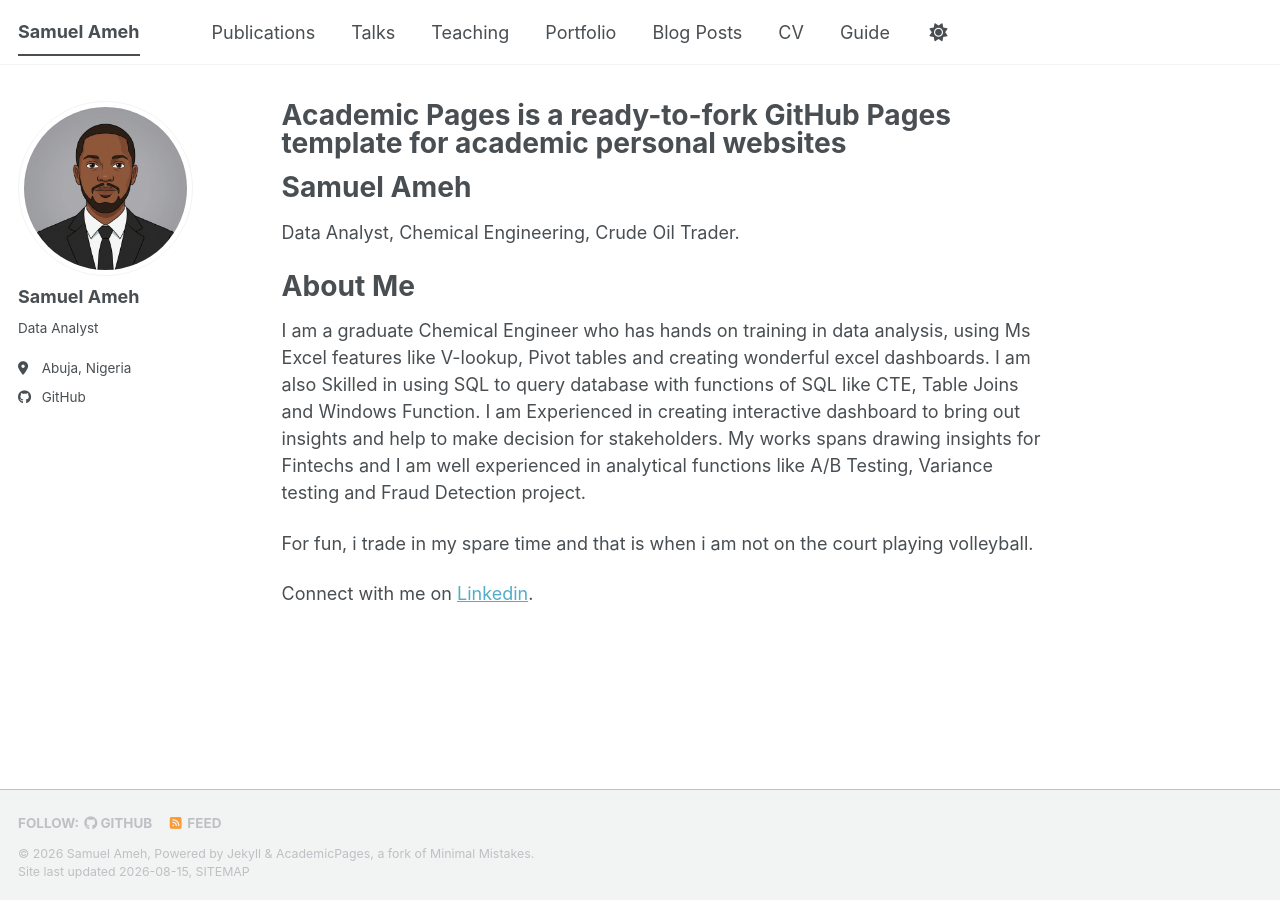
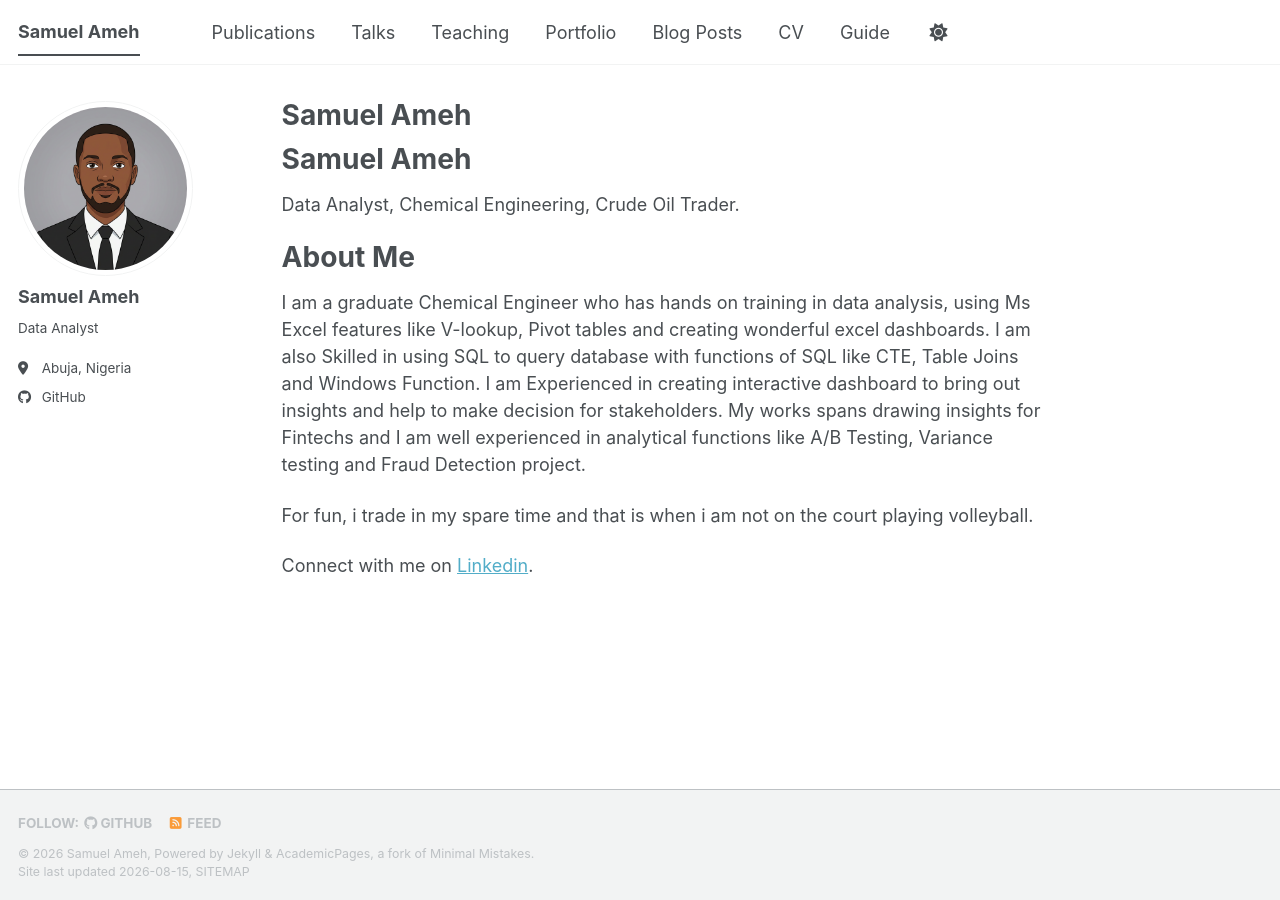
Before and after one commit to amehsamuel/amehsamuel.github.io, a Jekyll site: the page built from _pages/about.md, in a window 1280 px wide. Built offline with Jekyll 4.4.1, drawn with Linux system fonts in a browser that asks for light colours; a style sheet for code colours, icons or effects is not loaded.

Commit message:
Update title in about.md to 'Samuel Ameh'

```diff
--- a/_pages/about.md
+++ b/_pages/about.md
@@ -1,6 +1,6 @@
 ---
 permalink: /
-title: "Academic Pages is a ready-to-fork GitHub Pages template for academic personal websites"
+title: "Samuel Ameh"
 author_profile: true
 redirect_from:
   - /about/
```
